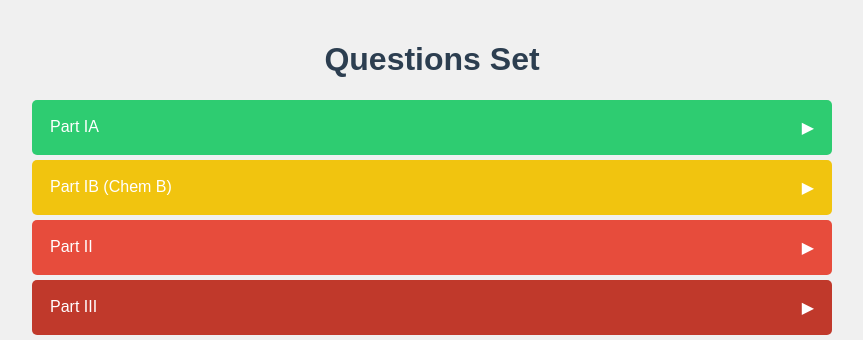
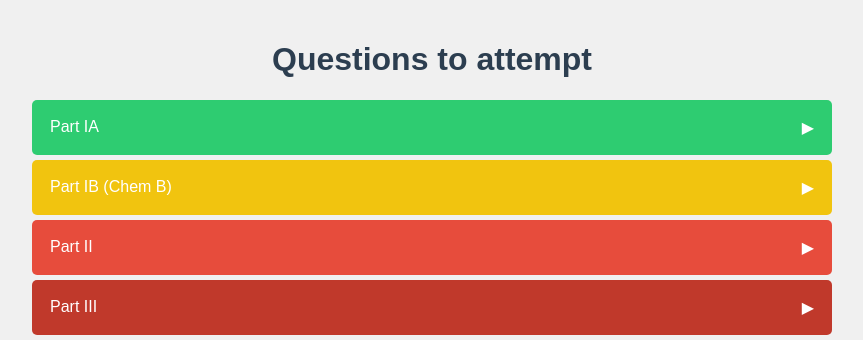
Before and after one commit to jbr87002/scheduler, a Python web app: template templates/questions-set.html in a window 1280 px wide. Shown: the top 340 px of the page, without its empty margins (208-1071 px from the left). Run offline with Jinja, Linux system fonts and the light colour scheme; the template is opened without the code that fills it, so the values that code supplies are empty.

Commit message:
update questions-set.html

```diff
--- a/templates/questions-set.html
+++ b/templates/questions-set.html
@@ -3,7 +3,7 @@
 <head>
     <meta charset="UTF-8">
     <meta name="viewport" content="width=device-width, initial-scale=1.0">
-    <title>Questions Set</title>
+    <title>Questions to attempt</title>
     <link rel="icon" type="image/png" href="{{ url_for('static', filename='erlenmeyer-flask.png') }}">
     <style>
         * {
@@ -87,7 +87,7 @@
     </style>
 </head>
 <body>
-    <h1>Questions Set</h1>
+    <h1>Questions to attempt</h1>
 
     <button class="collapsible part-ia">Part IA</button>
         <div class="content">
```
